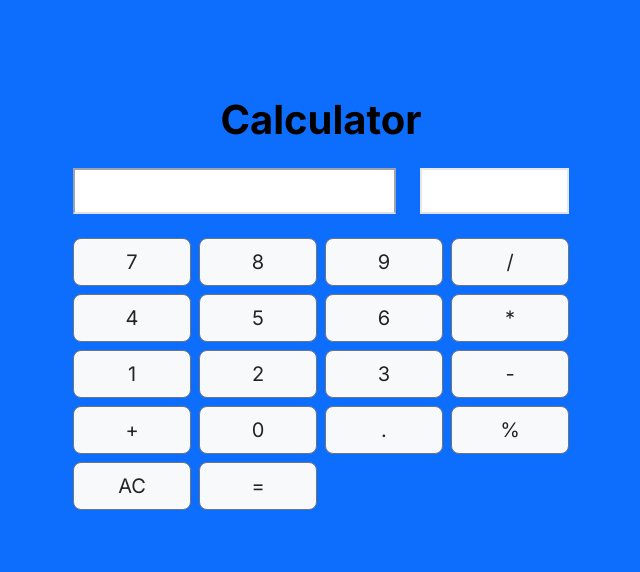
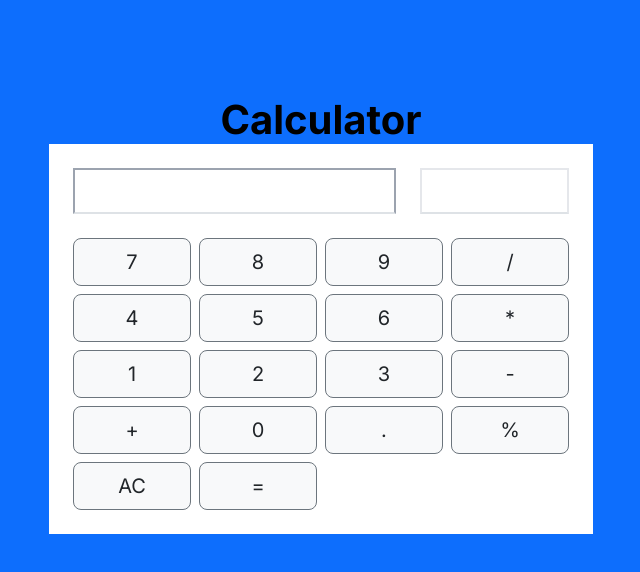
Before and after one commit to Jagadheesh28/react-calculator, a Next.js app: page / in a window 1280 px wide. Shown: the top 572 px of the page, without its empty margins (319-959 px from the left). Built offline with nearby package versions, Linux system fonts and the light colour scheme.

Commit message:
Remove the space and dots

```diff
--- a/src/app/page.tsx
+++ b/src/app/page.tsx
@@ -61,9 +61,9 @@ export default function Home() {
     "=",
   ];
   return (
-    <main className="d-flex min-vh-100 flex-column align-items-center p-24 bg-primary ">
+    <main className="d-flex min-vh-100 flex-column align-items-center p-24 bg-primary">
       <h1 className="fs-1 font-bold ">Calculator</h1>
-      <div className=".bg-white p-6 w-50">
+      <div className="bg-white p-6 w-50">
         <section>
           <div className="row">
             <div className="col-md-8">
```
